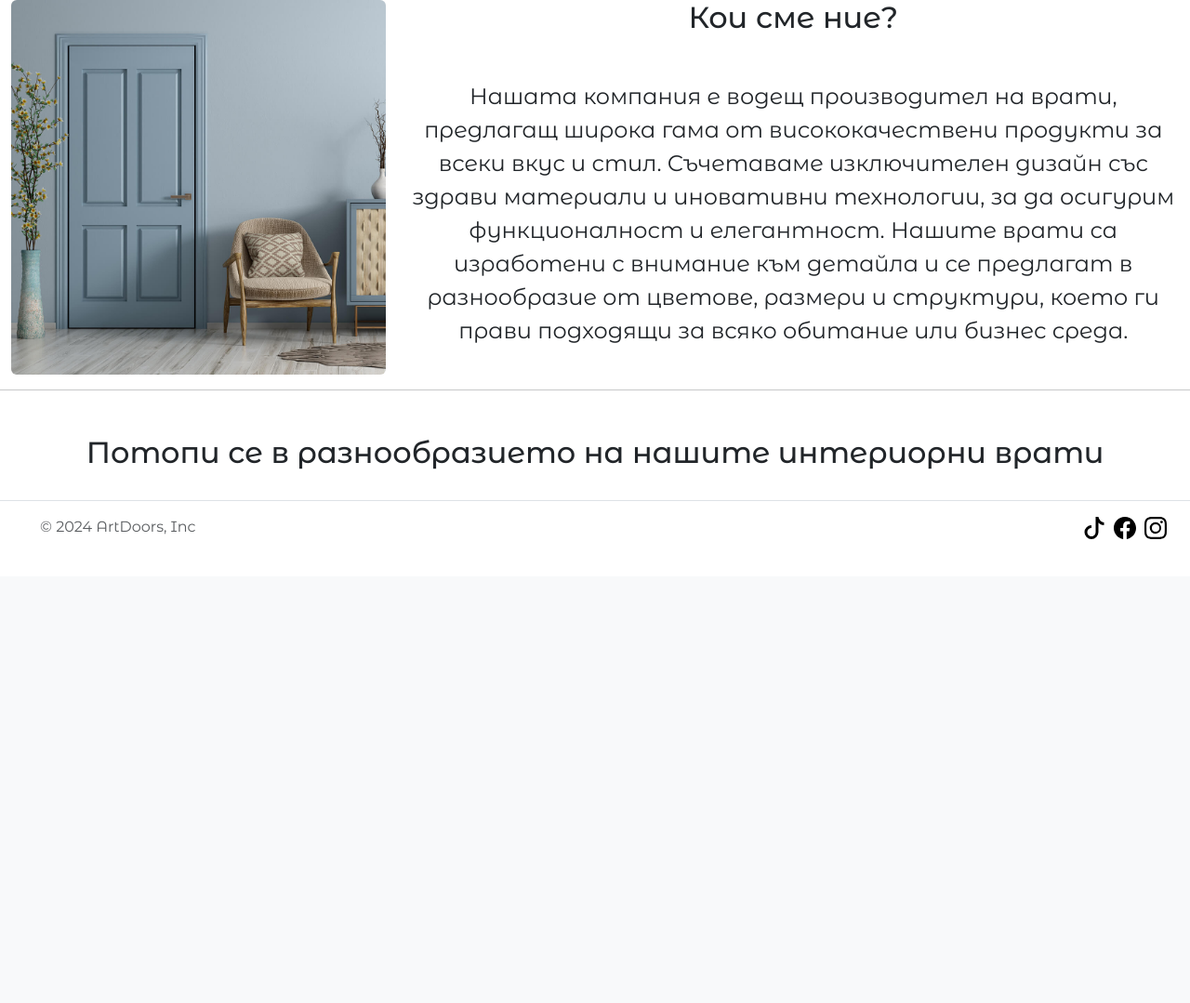
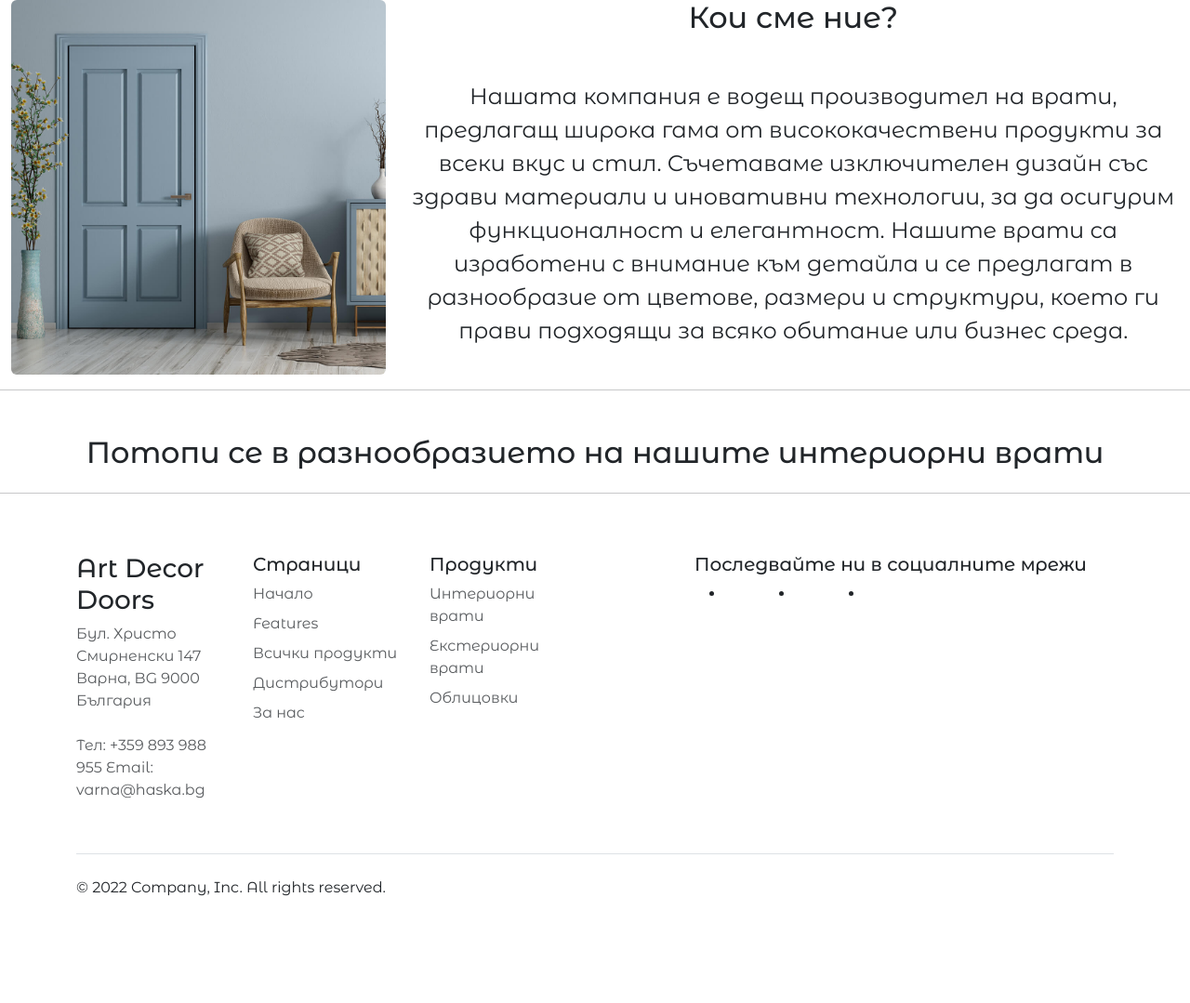
Before and after one commit to Vasilian05/Doors, a PHP site: page /index.php in a window 1280 px wide. Shown: the part 904-1983 px from the top of the page at 93% size. Before the commit the page ends 1484 px from the top, so only its background shows below. Run offline with PHP 8.4, Linux system fonts and the light colour scheme; data that the repository does not hold is empty; some web fonts are replaced.

Commit message:
New footer

```diff
--- a/includes/footer.php
+++ b/includes/footer.php
@@ -1,50 +1,78 @@
 
+<body>
+    <hr>
+    <svg xmlns="http://www.w3.org/2000/svg" style="display: none;"></svg>
+    <div class="b-example-divider"></div>
 
-
-</body>
-<footer class="d-flex flex-wrap justify-content-between align-items-center py-3 my-4 border-top">
-    <div class="col-md-4 d-flex align-items-center">
-      <a href="/" class="mb-3 me-2 mb-md-0 text-muted text-decoration-none lh-1">
-        <svg class="bi" width="30" height="24"><use xlink:href="#bootstrap"></use></svg>
-      </a>
-      <span class="mb-3 mb-md-0 text-muted">© 2024 ArtDoors, Inc</span>
+    <div class="container">
+      <footer class="py-5">
+        <div class="row">
+          <div class="col-12 col-md-2 mb-3">
+            <ul class="nav flex-column">
+              <h3>Art Decor Doors</h3>
+              <p class="text-muted">Бул. Христо Смирненски 147
+              Варна, BG 9000
+              България
+              <br><br>
+              Тел: +359 893 988 955
+              Email: varna@haska.bg</p>
+            </ul>
           </div>
 
-    <ul class="nav col-md-4 justify-content-end list-unstyled d-flex">
-      <li class="ms-3"><a class="text-muted" href="#"><svg class="bi" width="24" height="24"><use xlink:href="#twitter"></use></svg></a></li>
-      <li class="ms-3"><a class="text-muted" href="#"><svg class="bi" width="24" height="24"><use xlink:href="#instagram"></use></svg></a></li>
-      <li class="ms-3"><a class="text-muted" href="#"><svg class="bi" width="24" height="24"><use xlink:href="#facebook"></use></svg></a></li>
+          <div class="col-12 col-md-2 mb-3">
+            <h5>Страници</h5>
+            <ul class="nav flex-column">
+              <li class="nav-item mb-2"><a href="#" class="nav-link p-0 text-muted">Начало</a></li>
+              <li class="nav-item mb-2"><a href="#" class="nav-link p-0 text-muted">Features</a></li>
+              <li class="nav-item mb-2"><a href="#" class="nav-link p-0 text-muted">Всички продукти</a></li>
+              <li class="nav-item mb-2"><a href="#" class="nav-link p-0 text-muted">Дистрибутори</a></li>
+              <li class="nav-item mb-2"><a href="#" class="nav-link p-0 text-muted">За нас</a></li>
             </ul>
-    <div class="socials">
-      <a href=""><svg xmlns="http://www.w3.org/2000/svg" width="24" height="24" fill="currentColor" class="bi bi-tiktok" viewBox="0 0 16 16">
-  <path d="M9 0h1.98c.144.715.54 1.617 1.235 2.512C12.895 3.389 13.797 4 15 4v2c-1.753 0-3.07-.814-4-1.829V11a5 5 0 1 1-5-5v2a3 3 0 1 0 3 3z"/>
-</svg></a>
+          </div>
 
-<a href=""><svg xmlns="http://www.w3.org/2000/svg" width="24" height="24" fill="currentColor" class="bi bi-facebook" viewBox="0 0 16 16">
-  <path d="M16 8.049c0-4.446-3.582-8.05-8-8.05C3.58 0-.002 3.603-.002 8.05c0 4.017 2.926 7.347 6.75 7.951v-5.625h-2.03V8.05H6.75V6.275c0-2.017 1.195-3.131 3.022-3.131.876 0 1.791.157 1.791.157v1.98h-1.009c-.993 0-1.303.621-1.303 1.258v1.51h2.218l-.354 2.326H9.25V16c3.824-.604 6.75-3.934 6.75-7.951"/>
-</svg></a>
+          <div class="col-12 col-md-2 mb-3">
+            <h5>Продукти</h5>
+            <ul class="nav flex-column">
+              <li class="nav-item mb-2"><a href="#" class="nav-link p-0 text-muted">Интериорни врати</a></li>
+              <li class="nav-item mb-2"><a href="#" class="nav-link p-0 text-muted">Екстериорни врати</a></li>
+              <li class="nav-item mb-2"><a href="#" class="nav-link p-0 text-muted">Облицовки</a></li>
+            </ul>
+          </div>
 
-<a href="https://www.instagram.com/artdecordoor/"><svg xmlns="http://www.w3.org/2000/svg" width="24" height="24" fill="currentColor" class="bi bi-instagram" viewBox="0 0 16 16">
-    <path d="M8 0C5.829 0 5.556.01 4.703.048 3.85.088 3.269.222 2.76.42a3.9 3.9 0 0 0-1.417.923A3.9 3.9 0 0 0 .42 2.76C.222 3.268.087 3.85.048 4.7.01 5.555 0 5.827 0 8.001c0 2.172.01 2.444.048 3.297.04.852.174 1.433.372 1.942.205.526.478.972.923 1.417.444.445.89.719 1.416.923.51.198 1.09.333 1.942.372C5.555 15.99 5.827 16 8 16s2.444-.01 3.298-.048c.851-.04 1.434-.174 1.943-.372a3.9 3.9 0 0 0 1.416-.923c.445-.445.718-.891.923-1.417.197-.509.332-1.09.372-1.942C15.99 10.445 16 10.173 16 8s-.01-2.445-.048-3.299c-.04-.851-.175-1.433-.372-1.941a3.9 3.9 0 0 0-.923-1.417A3.9 3.9 0 0 0 13.24.42c-.51-.198-1.092-.333-1.943-.372C10.443.01 10.172 0 7.998 0zm-.717 1.442h.718c2.136 0 2.389.007 3.232.046.78.035 1.204.166 1.486.275.373.145.64.319.92.599s.453.546.598.92c.11.281.24.705.275 1.485.039.843.047 1.096.047 3.231s-.008 2.389-.047 3.232c-.035.78-.166 1.203-.275 1.485a2.5 2.5 0 0 1-.599.919c-.28.28-.546.453-.92.598-.28.11-.704.24-1.485.276-.843.038-1.096.047-3.232.047s-2.39-.009-3.233-.047c-.78-.036-1.203-.166-1.485-.276a2.5 2.5 0 0 1-.92-.598 2.5 2.5 0 0 1-.6-.92c-.109-.281-.24-.705-.275-1.485-.038-.843-.046-1.096-.046-3.233s.008-2.388.046-3.231c.036-.78.166-1.204.276-1.486.145-.373.319-.64.599-.92s.546-.453.92-.598c.282-.11.705-.24 1.485-.276.738-.034 1.024-.044 2.515-.045zm4.988 1.328a.96.96 0 1 0 0 1.92.96.96 0 0 0 0-1.92m-4.27 1.122a4.109 4.109 0 1 0 0 8.217 4.109 4.109 0 0 0 0-8.217m0 1.441a2.667 2.667 0 1 1 0 5.334 2.667 2.667 0 0 1 0-5.334"/>
-  </svg></a>
+          <div class="col-12 col-md-5 offset-md-1 mb-3">
+            <form>
+              <h5>Последвайте ни в социалните мрежи</h5>
+              <div class="d-flex flex-column flex-sm-row w-100 gap-2">
+              <li class="ms-3"><a class="link-dark" href="#"><svg class="bi" width="24" height="24"><use xlink:href="#twitter"></use></svg></a></li>
+            <li class="ms-3"><a class="link-dark" href="#"><svg class="bi" width="24" height="24"><use xlink:href="#instagram"></use></svg></a></li>
+            <li class="ms-3"><a class="link-dark" href="#"><svg class="bi" width="24" height="24"><use xlink:href="#facebook"></use></svg></a></li>
+              </div>
+            </form>
+          </div>
+        </div>
 
-
+        <div class="d-flex flex-column flex-sm-row justify-content-between py-4 my-4 border-top">
+          <p>© 2022 Company, Inc. All rights reserved.</p>
         </div>
       </footer>
+    </div>
+
+    <script src="https://cdn.jsdelivr.net/npm/bootstrap@5.3.3/dist/js/bootstrap.bundle.min.js" integrity="sha384-YvpcrYf0tY3lHB60NNkmXc5s9fDVZLESaAA55NDzOxhy9GkcIdslK1eN7N6jIeHz" crossorigin="anonymous"></script>
+
     <style>
-  .bi{
+      .bi {
         margin-right: 5px;
         color: black;
       }
-   .bi-instagram{
+      .bi-instagram {
         margin-right: 25px;
       }
       .content {
         min-height: 70vh;
-
       }
-
+      a:hover {
+        color: black;
+      }
     </style>
-<script src="https://cdn.jsdelivr.net/npm/bootstrap@5.3.3/dist/js/bootstrap.bundle.min.js" integrity="sha384-YvpcrYf0tY3lHB60NNkmXc5s9fDVZLESaAA55NDzOxhy9GkcIdslK1eN7N6jIeHz" crossorigin="anonymous"></script>
 </body>
 </html>
--- a/includes/header.php
+++ b/includes/header.php
@@ -37,7 +37,7 @@
           </ul>
         </li>
         <li class="nav-item">
-          <a class="nav-link" href="#">Дистрибутори</a>
+          <a class="nav-link" href="distributors.php">Дистрибутори</a>
         </li>
       </ul>
       <?php if(isset($_SESSION['user_type'])){
```
Also changed, not shown: distributors.php (added, +46 -0 lines). Lines whose indentation alone changed are shown as unchanged.
